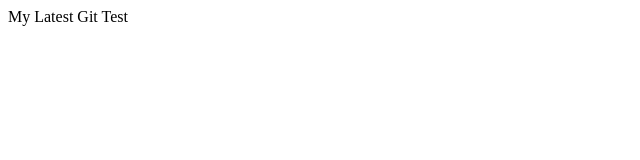
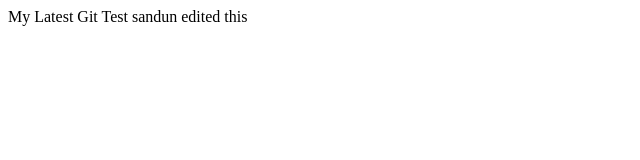
Before and after one commit to vitharana/learn-git, a plain HTML site: page index.html in a window 1280 px wide. Shown: the whole page, without its empty margins (0-640 px from the left). Drawn offline with Linux system fonts and the light colour scheme.

Commit message:
modified the main

```diff
--- a/index.html
+++ b/index.html
@@ -7,5 +7,6 @@
 </head>
 <body>
     My Latest Git Test
+    sandun edited this
 </body>
 </html>
```
